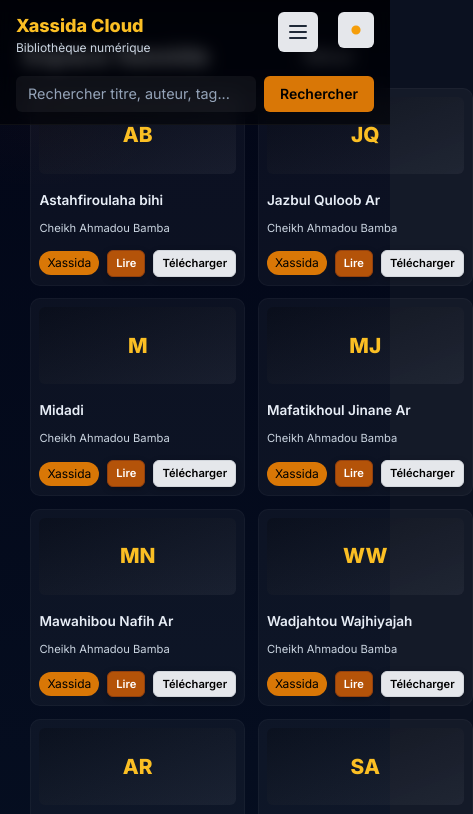
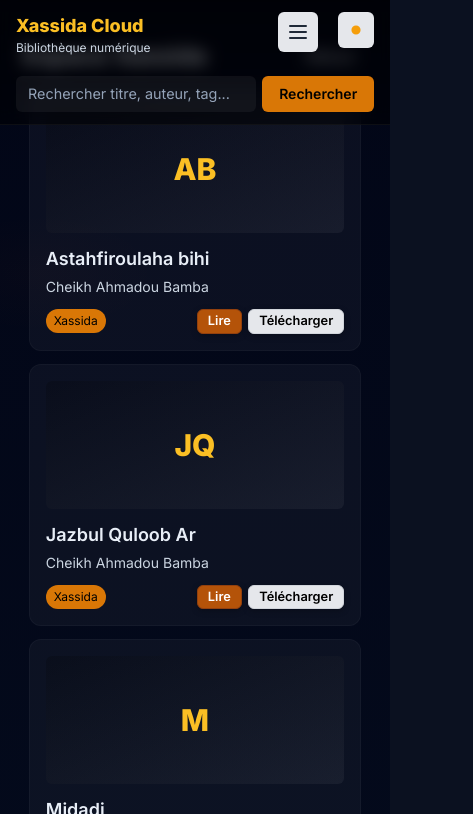
Before and after one commit to fayemor/diarignetech.github.com, a plain HTML site: page xassidacloud.html in a window 390 px wide. Both pictures are taken after a click on the button "Explorer Xassidas". Shown: the top 814 px of the page, 473 px wide, since content can reach past the window. Drawn offline with nearby package versions, Linux system fonts and the light colour scheme.

```diff
--- a/xassidacloud.html
+++ b/xassidacloud.html
@@ -699,64 +699,84 @@
             }
         }
 
-        /* ✅ Version mobile finale — stable et équilibrée sur tous les écrans */
+        /* 📱 Amélioration du rendu mobile */
         @media (max-width: 640px) {
 
-            /* 2 colonnes parfaitement ajustées */
+            /* 2 colonnes sur mobile */
             #gridXassida,
             #gridLivres,
             #gridVideos {
                 display: grid;
-                grid-template-columns: repeat(2, 1fr);
+                grid-template-columns: 1fr;
+                /* 🔹 deux colonnes fixes */
                 gap: 0.8rem;
+                /* 🔹 espace réduit */
                 padding: 0 0.4rem;
-                margin: 0 auto;
-                width: 100%;
-                box-sizing: border-box;
+                /* 🔹 léger padding latéral */
             }
 
-            /* Cartes plus compactes */
-            #gridXassida article,
-            #gridLivres article,
-            #gridVideos article {
-                padding: 0.5rem !important;
-                border-radius: 10px !important;
-            }
-
-            /* Réduction des tailles de texte */
-            #gridXassida h3,
-            #gridLivres h3,
-            #gridVideos h3 {
-                font-size: 0.85rem !important;
-            }
-
-            #gridXassida p,
-            #gridLivres p,
-            #gridVideos p {
-                font-size: 0.7rem !important;
-            }
-
-            /* Zone des initiales (AB, JQ, etc.) */
-            #gridXassida .h-32,
-            #gridLivres .h-32,
-            #gridVideos .h-32 {
-                height: 4.8rem !important;
-                font-size: 1.3rem !important;
-            }
-
-            /* Boutons ajustés et lisibles */
+            /* 🔸 Boutons plus petits et compacts */
             .btn-read,
             .btn-dl,
             .btn-watch {
-                font-size: 0.7rem !important;
+                font-size: 0.72rem !important;
+                /* 🔹 police réduite */
                 padding: 4px 8px !important;
+                /* 🔹 padding minimal */
                 border-radius: 6px !important;
+                /* 🔹 coins doux */
+                font-weight: 600 !important;
+                line-height: 1 !important;
             }
 
-            /* Espacement général réduit */
+            /* Évite que les boutons se serrent trop */
+            .flex.gap-2 {
+                gap: 0.4rem !important;
+            }
+
             section.page {
-                margin: 0.5rem auto !important;
-                padding: 0.5rem !important;
+                margin-top: 0.5rem !important;
+                margin-bottom: 0.5rem !important;
+                padding-top: 0.5rem !important;
+                padding-bottom: 0.5rem !important;
+                padding-left: 0.4rem !important;
+                /* 🔹 marge uniforme */
+                padding-right: 0.4rem !important;
+                /* 🔹 marge uniforme */
+            }
+        }
+
+        /* === ✅ Taille des boutons ajustée === */
+
+        /* Boutons "Lire" et "Télécharger" — taille normale, lisible */
+        .btn-read,
+        .btn-dl {
+            font-size: 0.85rem !important;
+            padding: 6px 14px !important;
+            border-radius: 6px !important;
+            font-weight: 600 !important;
+        }
+
+        /* Bouton "Regarder" (dans vidéos) — légèrement plus petit */
+        .btn-watch {
+            font-size: 0.75rem !important;
+            padding: 4px 10px !important;
+            border-radius: 9999px !important;
+            font-weight: 600 !important;
+        }
+
+        /* 📱 Mobile — garder une bonne proportion sans écraser */
+        @media (max-width: 640px) {
+
+            .btn-read,
+            .btn-dl {
+                font-size: 0.8rem !important;
+                padding: 5px 10px !important;
+            }
+
+            .btn-watch {
+                font-size: 0.7rem !important;
+                padding: 3px 9px !important;
             }
         }
     </style>
```
